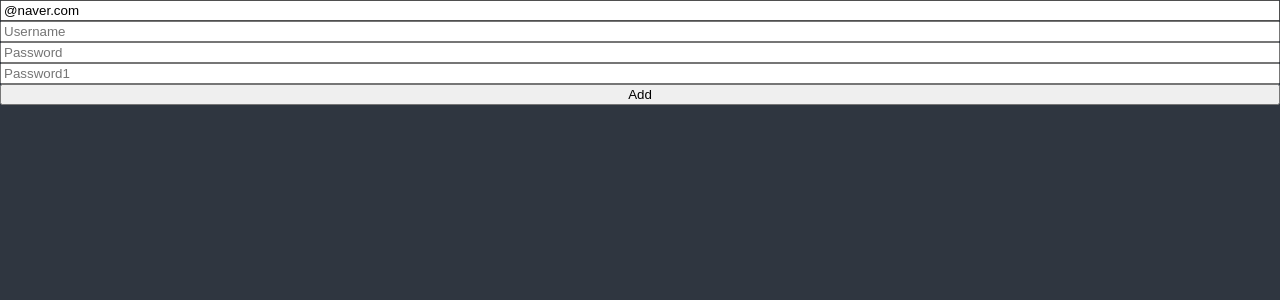
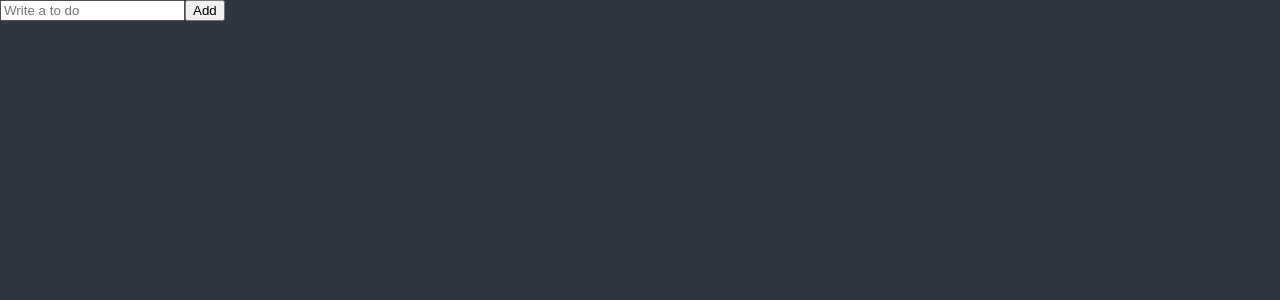
Before and after one commit to kihyeoon/react-masterclass, a React (Create React App) app: page / in a window 1280 px wide. Shown: the top 300 px of the page. Built offline with nearby package versions, Linux system fonts and the light colour scheme.

Commit message:
5.10 Recap

```diff
--- a/src/TodoList.tsx
+++ b/src/TodoList.tsx
@@ -1,130 +1,28 @@
 import { useForm } from "react-hook-form";
 
 interface IForm {
-  username: string;
-  email: string;
-  password: string;
-  password1: string;
-  extraErrors?: string;
+  toDo: string;
 }
 
-function TodoList() {
-  const {
-    register,
-    handleSubmit,
-    formState: { errors },
-    setError,
-  } = useForm<IForm>({
-    defaultValues: {
-      email: "@naver.com",
-    },
-  });
-  const onValid = (data: IForm) => {
-    if (data.password !== data.password1) {
-      return setError(
-        "password1",
-        { message: "비밀번호가 일치하지 않습니다." },
-        { shouldFocus: true }
-      );
-    }
-    setError("extraErrors", { message: "Server offline." });
+function ToDoList() {
+  const { register, handleSubmit, setValue } = useForm<IForm>();
+  const handleValid = (data: IForm) => {
+    console.log("add to do", data.toDo);
+    setValue("toDo", "");
   };
-  console.log("err", errors);
-
   return (
     <div>
-      <form
-        style={{ display: "flex", flexDirection: "column" }}
-        onSubmit={handleSubmit(onValid)}
-      >
+      <form onSubmit={handleSubmit(handleValid)}>
         <input
-          style={{ borderColor: errors?.email?.message ? "red" : "" }}
-          {...register("email", {
-            required: "email is required",
-            minLength: 5,
-            pattern: {
-              value: /^[A-Za-z0-9._%+-]+@naver\.com$/,
-              message: "네이버 이메일만 가능합니다.",
-            },
+          {...register("toDo", {
+            required: "Please write a To Do",
           })}
-          placeholder="Email"
+          placeholder="Write a to do"
         />
-        <span>{errors?.email?.message}</span>
-
-        <input
-          style={{ borderColor: errors?.email?.message ? "red" : "" }}
-          {...register("username", {
-            required: "작성해주세요.",
-            minLength: 3,
-            validate: {
-              noNico: (value) =>
-                value.includes("nico") ? "nico는 포함할 수 없습니다." : true,
-              noNick: (value) =>
-                value.includes("nick") ? "nick은 포함할 수 없습니다." : true,
-            },
-          })}
-          placeholder="Username"
-        />
-        <span>{errors?.username?.message}</span>
-
-        <input
-          {...register("password", {
-            required: "비밀번호를 입력해주세요.",
-            minLength: {
-              value: 5,
-              message: "비밀번호가 너무 짧습니다.",
-            },
-          })}
-          placeholder="Password"
-        />
-        <span>{errors?.password?.message}</span>
-
-        <input
-          {...register("password1", {
-            required: "작성해주세요.",
-            minLength: 5,
-          })}
-          placeholder="Password1"
-        />
-        <span>{errors?.password1?.message}</span>
-
         <button>Add</button>
-        <span>{errors?.extraErrors?.message}</span>
       </form>
     </div>
   );
 }
 
-/*
-function TodoList() {
-  const [todo, setTodo] = useState("");
-  const [todoError, setTodoError] = useState("");
-
-  const onChange = (event: React.FormEvent<HTMLInputElement>) => {
-    const {
-      currentTarget: { value },
-    } = event;
-    setTodoError("");
-    setTodo(value);
-  };
-  const onSubmit = (event: React.FormEvent<HTMLFormElement>) => {
-    event.preventDefault();
-    if(todo.length <10) {
-      return setTodoError("Todo must be at least 10 characters");
-    }
-    console.log(todo);
-  };
-
-  return (
-    <div>
-      <form onSubmit={onSubmit}>
-        <input onChange={onChange} placeholder="Write a to do" />
-        <button>Add</button>
-        {todoError && <span>{todoError}</span>}
-      </form>
-    </div>
-  );
-}
-*/
-
-export default TodoList;
+export default ToDoList;
```
